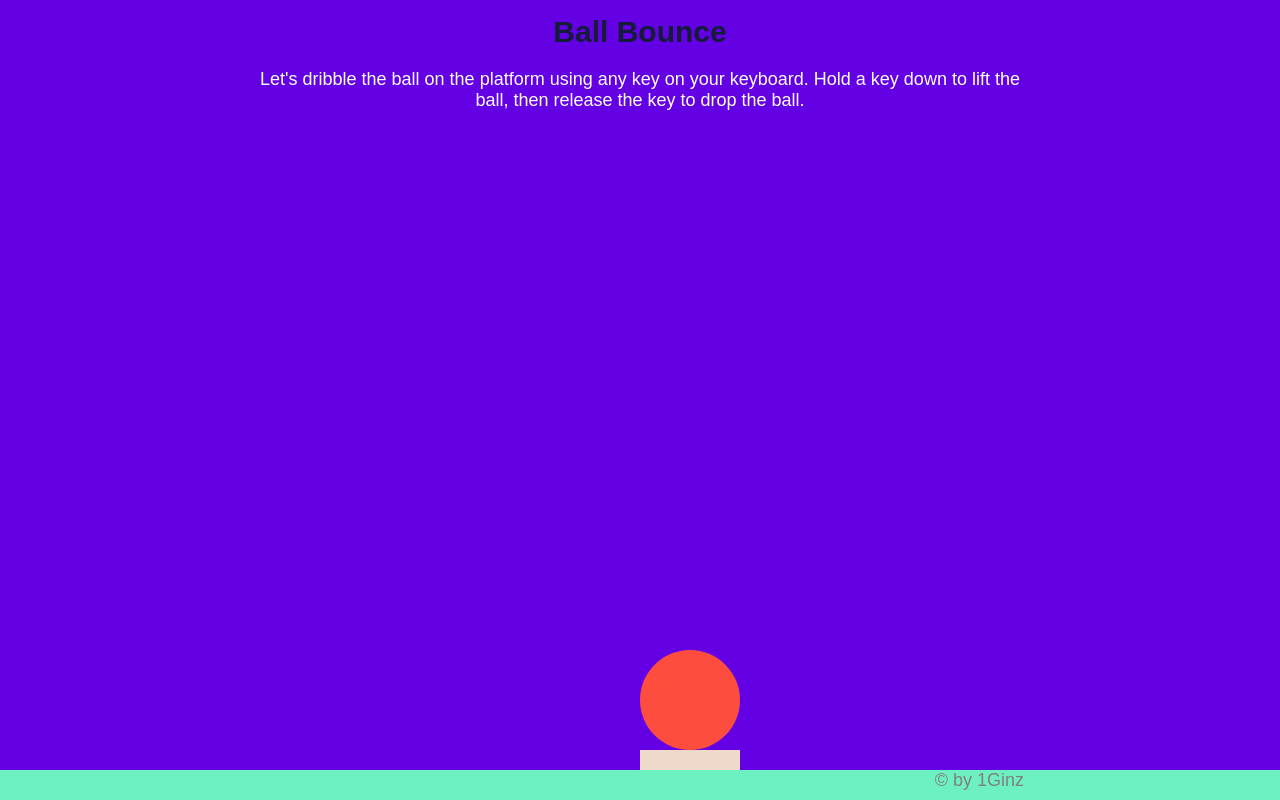
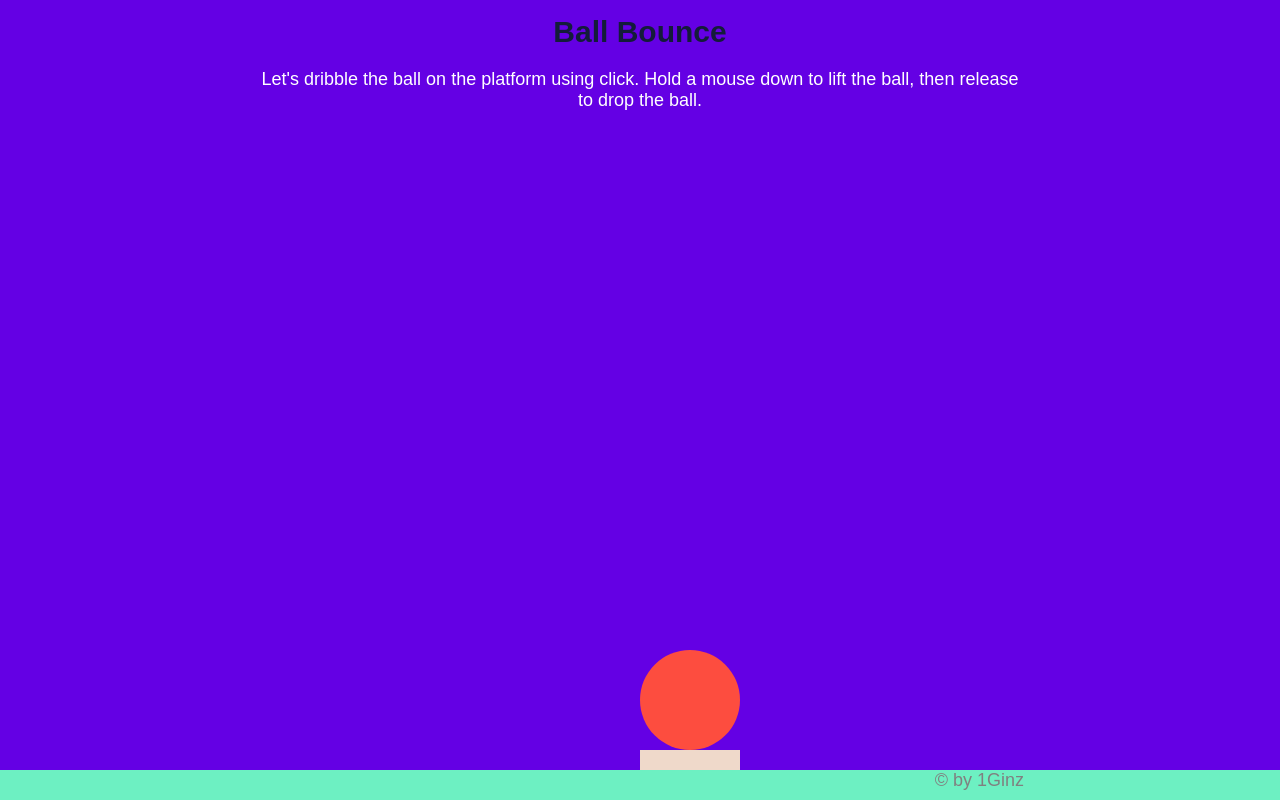
Before and after one commit to 1Ginz/ball-bounce, a plain HTML site: page project/ball/index.html in a window 1280 px wide. Drawn offline with Linux system fonts and the light colour scheme; files that its build step writes are made by us from their sources; files whose address does not match are found by name.

Commit message:
Update index.html

```diff
--- a/project/ball/index.html
+++ b/project/ball/index.html
@@ -9,7 +9,7 @@
 <body>
   <div id='container'>
     <h1>Ball Bounce</h1>
-    <p>Let's dribble the ball on the platform using any key on your keyboard. Hold a key down to lift the ball, then release the key to drop the ball.</p>
+    <p>Let's dribble the ball on the platform using click. Hold a mouse down to lift the ball, then release to drop the ball.</p>
     <!--<button id='button'>Reset</button>-->
     <div id='float-circle'></div>
     <div id='platform'></div>
```
